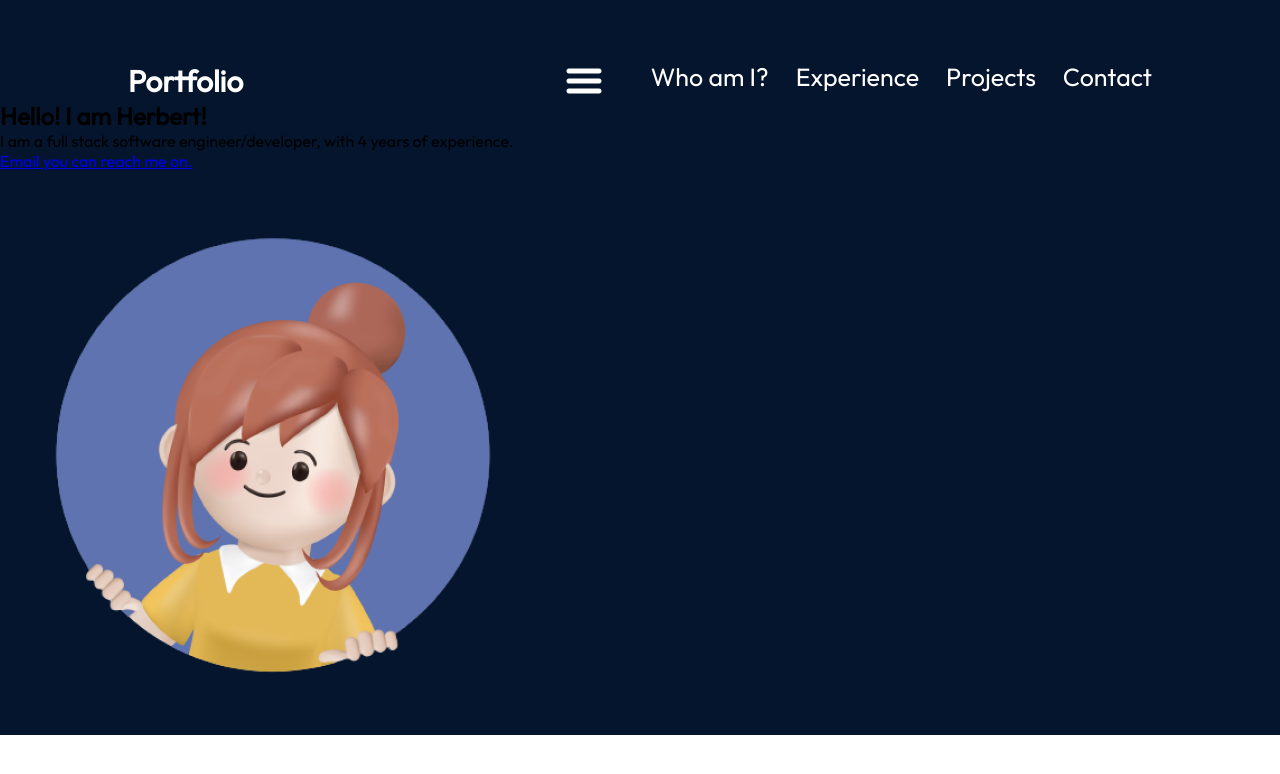
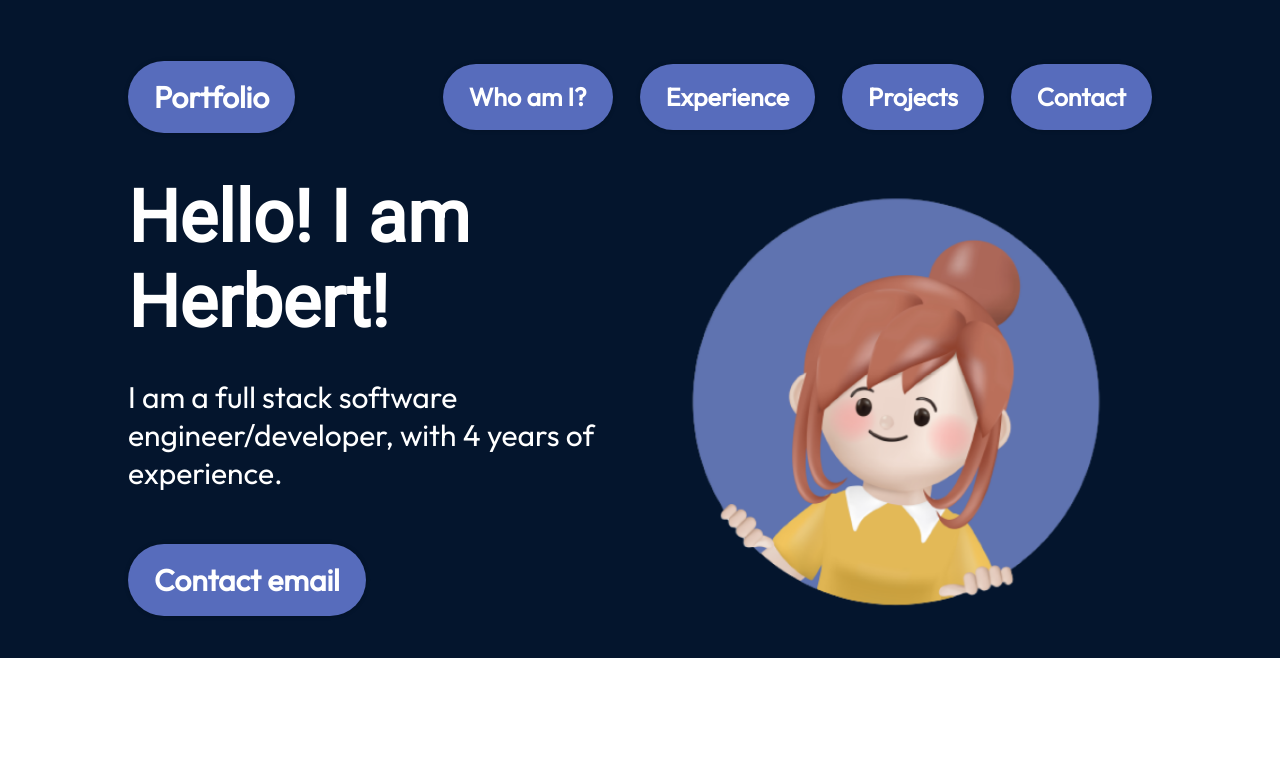
Before and after one commit to PlatypusIV/portfolio_page, a React (Vite) app: page / in a window 1280 px wide. Shown: the top 774 px of the page. Built offline with nearby package versions, Linux system fonts and the light colour scheme.

Commit message:
added an animation

```diff
--- a/src/components/Hero/Hero.module.scss
+++ b/src/components/Hero/Hero.module.scss
@@ -0,0 +1,79 @@
+@import "../../vars.css";
+
+section {
+    position: relative;
+    display: flex;
+    align-items: center;
+    justify-content: space-between;
+    margin-top: 49px;
+    z-index: 1;
+    margin: 0 10% 0 10%;
+    font-family: var(--font-roboto);
+    color: var(--colors-text);
+}
+
+.content {
+    display: flex;
+    flex-direction: column;
+    align-items: flex-start;
+    z-index: 1;
+}
+
+h1 {
+    font-size: 72px;
+    font-weight: 900;
+    margin-bottom: 33px;
+    font-family: var(--font-roboto);
+    background: linear-gradient(90deg, rgba(255,255,255,1) 70%, rgba(255,255,255,0) 120%);
+    -webkit-text-fill-color: transparent;
+    -webkit-background-clip: text;
+}
+
+p {
+    font-size: 30px;
+    margin-bottom: 52px;
+}
+
+a {
+    text-decoration: none;
+    background-color: var(--color-primary);
+    border-radius: 100px;
+    font-size: 30px;
+    font-weight: 600;
+    padding: 17px 26px;
+    box-shadow: 0 0 4px 0 rgba(0,0,0, 0.25);
+    color: var(--colors-text);
+}
+
+section img {
+    width: 50%;
+    z-index: 1;
+
+    animation-name: floating;
+    animation-duration: 3s;
+    animation-timing-function: ease-in-out;
+    animation-iteration-count: infinite;
+}
+
+@keyframes floating {
+    0% {
+        transform: translate(0,0px);
+    }
+
+    50% {
+        transform: translate(0,10px);
+
+    }
+    100% {
+        transform: translate(0,-0px);
+
+    }
+}
+
+.topBlur {
+
+}
+
+.bottomBlur {
+
+}
--- a/src/components/Hero/Hero.tsx
+++ b/src/components/Hero/Hero.tsx
@@ -1,13 +1,17 @@
 import React from 'react'
-import { getImageUrl } from '../../utils'
+import { getImageUrl } from '../../utils';
+import style from './Hero.module.scss';
+
 
 export default function Hero():JSX.Element {
   return (<section>
-    <div>
+    <div className={style.content}>
         <h1>Hello! I am Herbert!</h1>
         <p>I am a full stack software engineer/developer, with 4 years of experience.</p>
-        <a href="mailto:hkymera2@gmail.com">Email you can reach me on.</a>
+        <a href="mailto:hkymera2@gmail.com">Contact email</a>
     </div>
     <img src={getImageUrl("hero/heroImage.png")} alt="Image of me" />
+    <div className={style.topBlur}></div>
+    <div className={style.bottomBlur}></div>
   </section>)
 }
--- a/src/components/Navbar/Navbar.module.scss
+++ b/src/components/Navbar/Navbar.module.scss
@@ -36,6 +36,7 @@
 }
 
 .menuBtn {
+    display: none;
     cursor:pointer;
 }
 
--- a/src/vars.css
+++ b/src/vars.css
@@ -7,5 +7,5 @@
     --color-bg: #04152d;
 
     /* Font */
-    --font-robot: "Roboto";
+    --font-roboto: "Roboto";
 }
```
